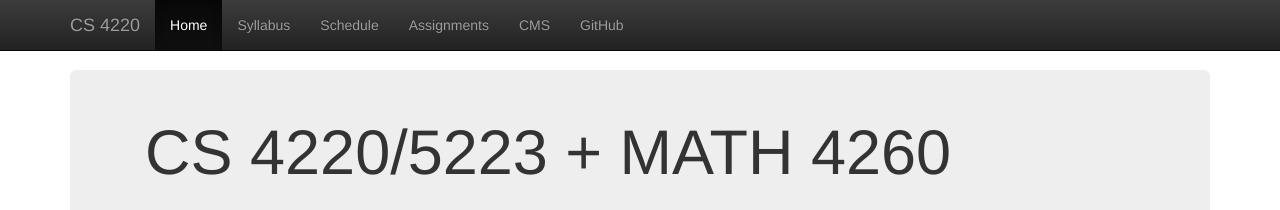
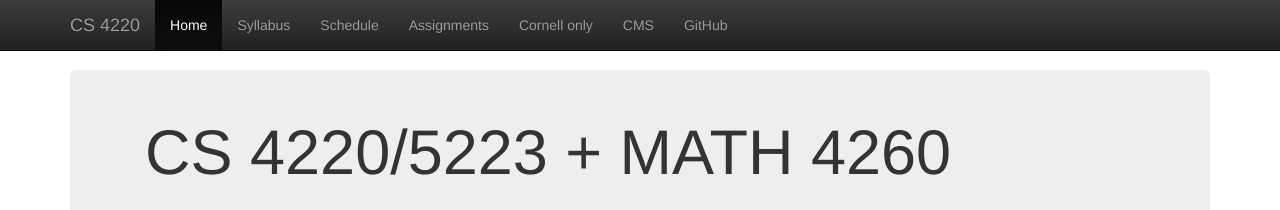
Before and after one commit to dbindel/cs4220-s22, a Jekyll site: the page built from web/index.html, in a window 1280 px wide. Shown: the top 210 px of the page. Built offline with Jekyll 4.4.1, drawn with Linux system fonts in a browser that asks for light colours; nearby versions of some CDN libraries.

Commit message:
Add Cornell-only subsection.

```diff
--- a/web/_data/navpages.yml
+++ b/web/_data/navpages.yml
@@ -6,3 +6,5 @@
   name: Schedule
 - link: assignments
   name: Assignments
+- link: netid/index
+  name: Cornell only
```
